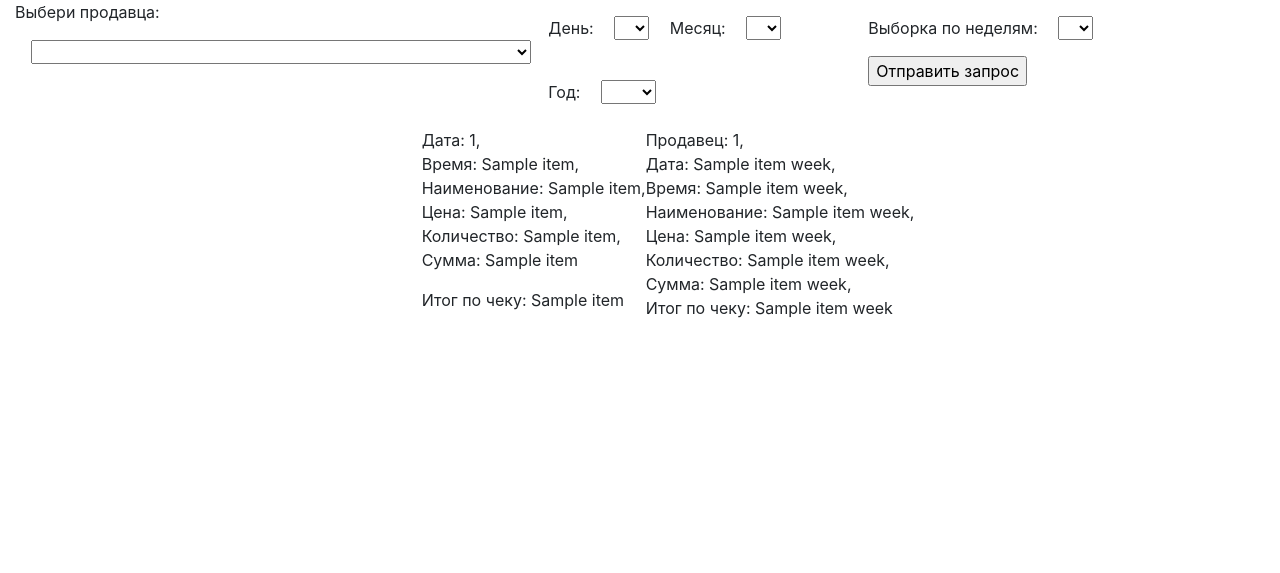
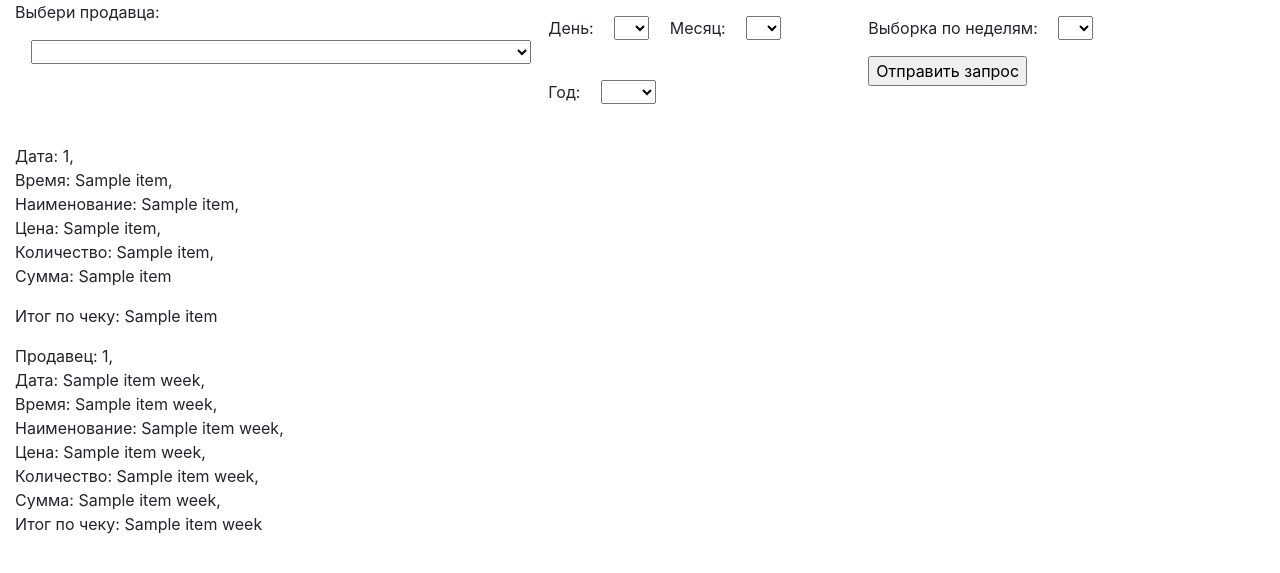
Before and after one commit to TurtleOld/budget_interface_flask, a Flask app: template templates/index.html in a window 1280 px wide. Shown: the top 573 px of the page. Run offline with Flask 2, Linux system fonts and the light colour scheme; the template is opened without the code that fills it: most values are stand-ins (such as "Sample title", 1, 10 or a date in 2020); parts of the project's set-up code (start-up, migrations or seed data) failed here and were passed over; some libraries are stand-ins or nearby versions.

Commit message:
Немного изменил шаблон

```diff
--- a/templates/index.html
+++ b/templates/index.html
@@ -72,13 +72,9 @@
 
 
 
-</div>
-<!-- /.row -->
-<div class="row">
-    <div class="col-4">
-        <p class="error_name_seller">{{ error_name }}</p>
-    </div>
-    <!-- /.col-12 -->
+
+
+    <p class="error_name_seller">{{ error_name }}</p>
     <div class="row">
         <div class="col-12">
             {% for item in reseller %}
```
